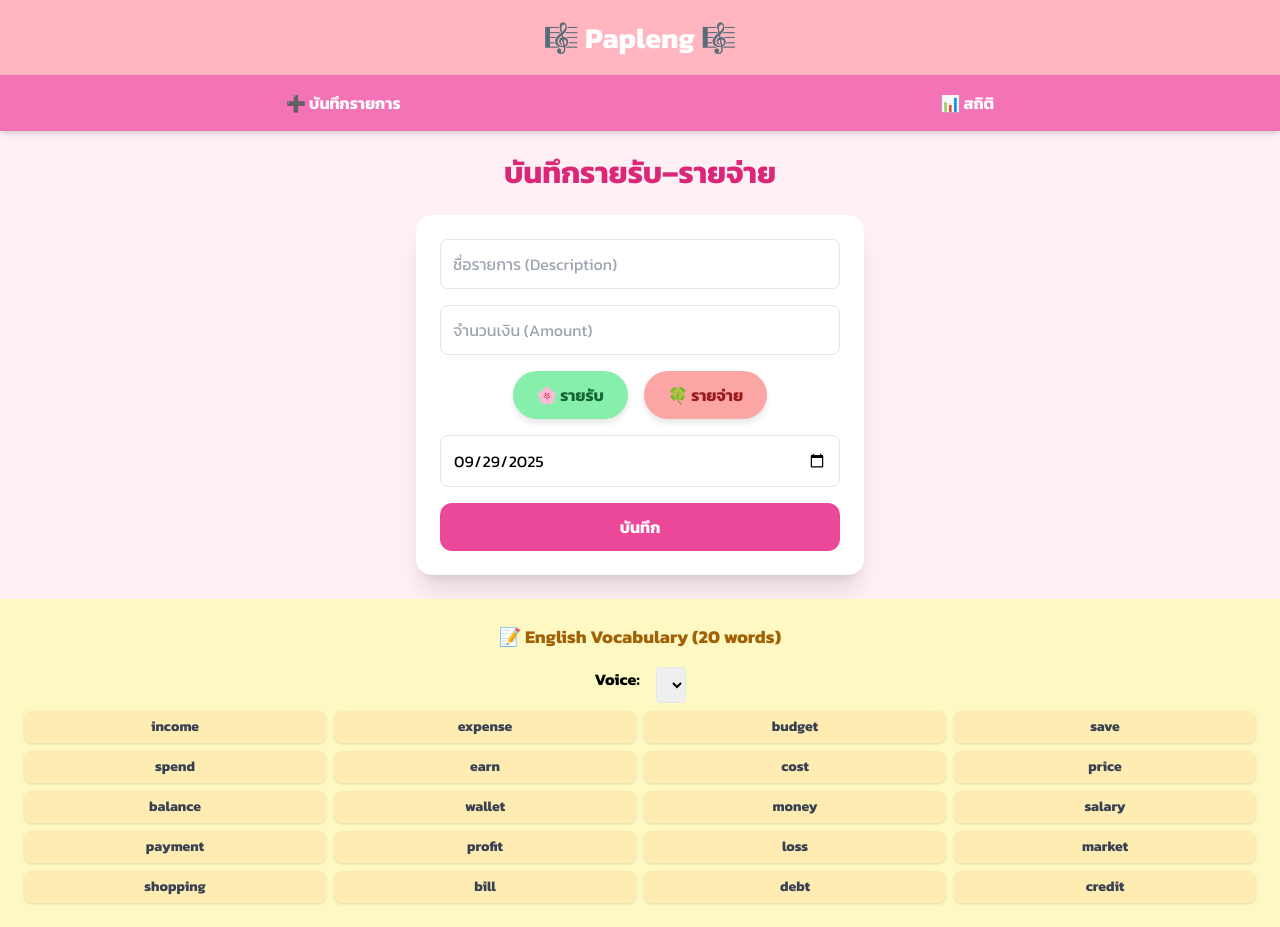
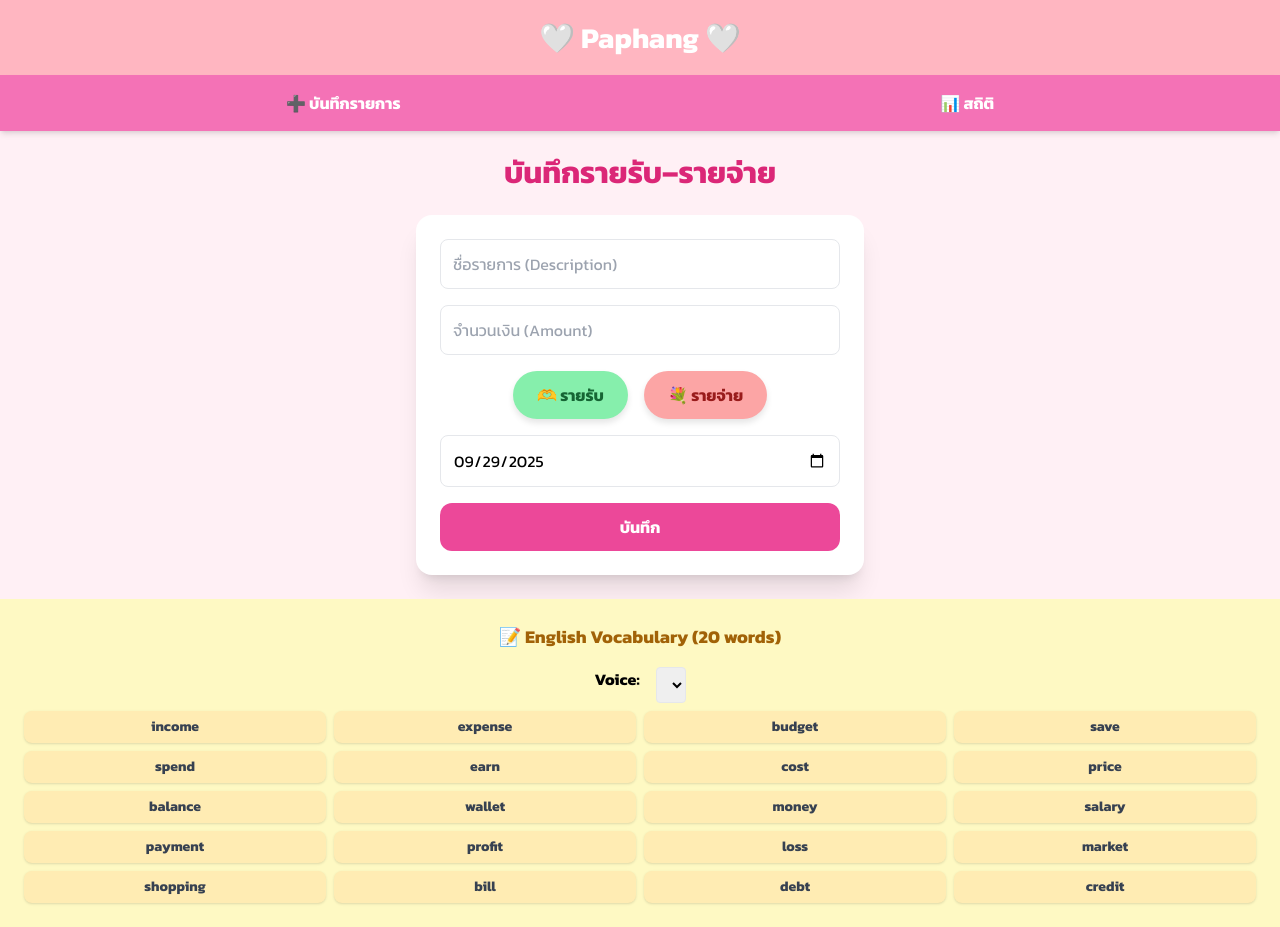
Before and after one commit to satida1997/Mama, a plain HTML site: page index.html in a window 1280 px wide. Drawn offline with nearby package versions, Linux system fonts and the light colour scheme.

Commit message:
Update index.html

```diff
--- a/index.html
+++ b/index.html
@@ -23,7 +23,7 @@
 <body class="flex flex-col">
 
   <!-- Header -->
-  <header>🎼 Papleng  🎼</header>
+  <header>🤍 Paphang 🤍</header>
 
   <!-- Navbar -->
   <nav class="bg-pink-400 text-white p-4 flex justify-around font-bold shadow-md">
@@ -39,8 +39,8 @@
       <input id="amount" type="number" placeholder="จำนวนเงิน (Amount)" class="w-full p-3 border rounded-lg">
 
       <div class="flex justify-center gap-4 my-2">
-        <button onclick="setCategory('รายรับ')" id="btnIncome" class="cute-btn bg-green-300 text-green-800">🌸 รายรับ</button>
-        <button onclick="setCategory('รายจ่าย')" id="btnExpense" class="cute-btn bg-red-300 text-red-800">🍀 รายจ่าย</button>
+        <button onclick="setCategory('รายรับ')" id="btnIncome" class="cute-btn bg-green-300 text-green-800">🫶 รายรับ</button>
+        <button onclick="setCategory('รายจ่าย')" id="btnExpense" class="cute-btn bg-red-300 text-red-800">💐 รายจ่าย</button>
       </div>
 
       <input id="date" type="date" class="w-full p-3 border rounded-lg">
```
